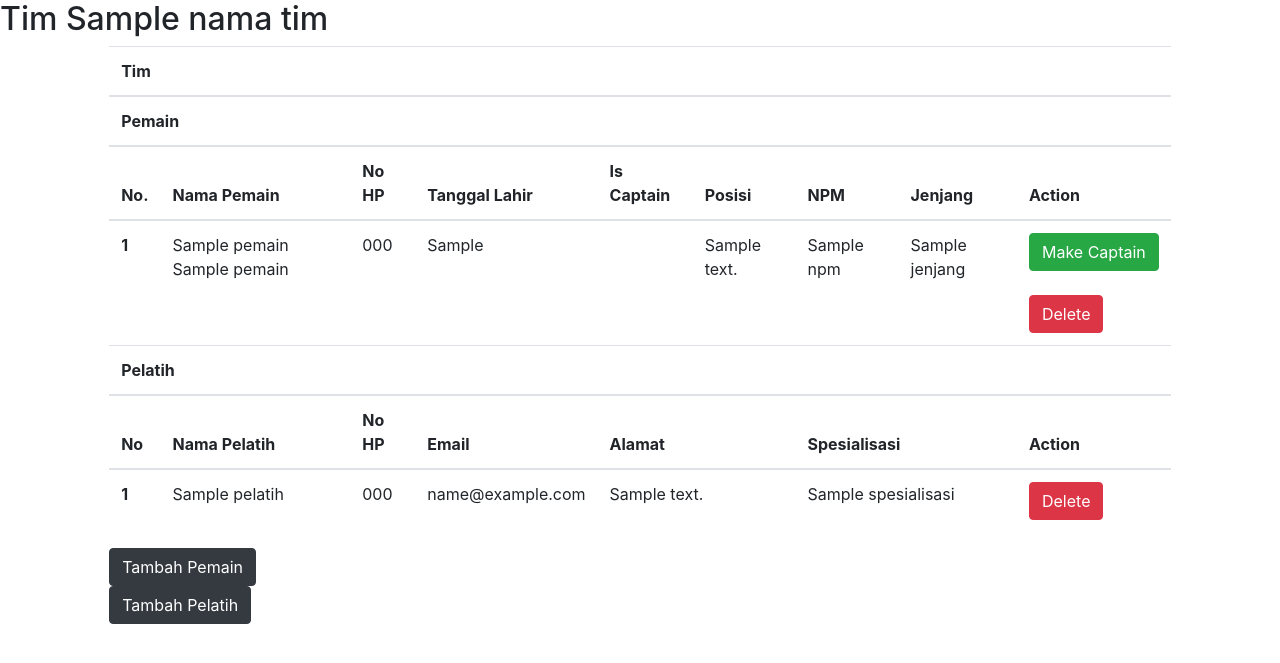
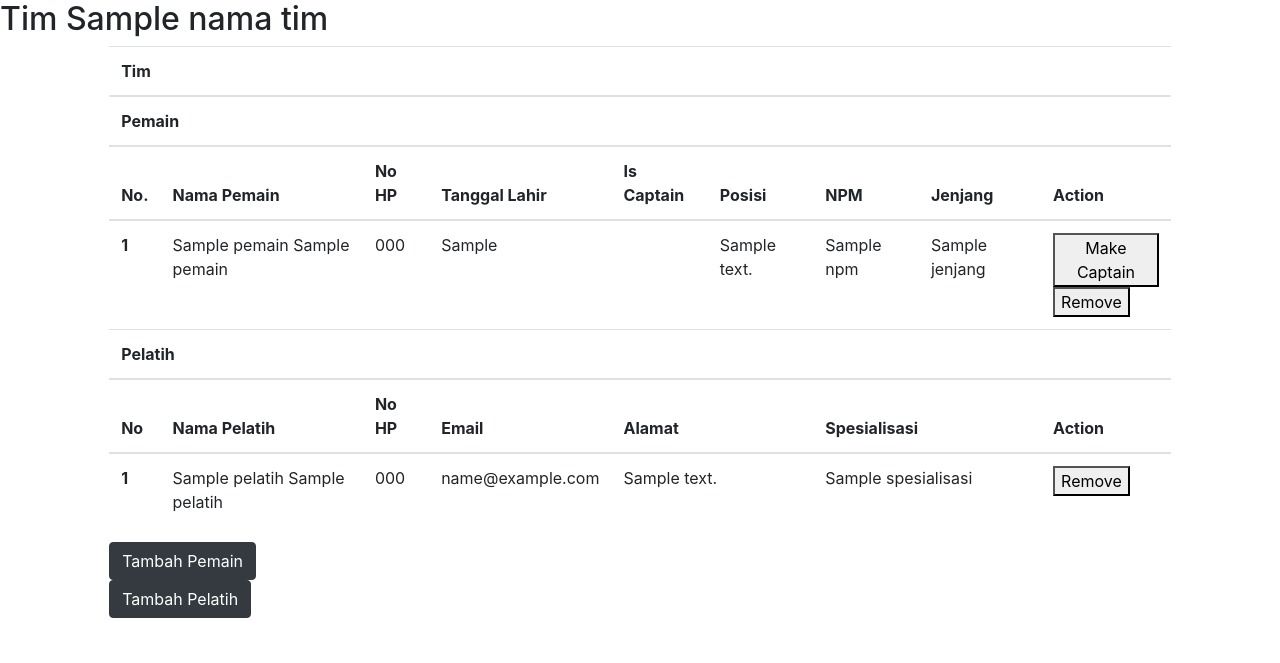
Before and after one commit to basdoot-4/tk-sepakbola, a Django app: template trigger_1/templates/kelolaTim.html in a window 1280 px wide. Shown: the part 76-739 px from the top of the page. Run offline with Django 4.2, Linux system fonts and the light colour scheme; the template is opened without the code that fills it: most values are stand-ins (such as "Sample title", 1, 10 or a date in 2020); some libraries are stand-ins or nearby versions.

Commit message:
alifismady: fix things and errors, not done

```diff
--- a/templates/navbar-manajer.html
+++ b/templates/navbar-manajer.html
@@ -7,7 +7,7 @@
             <a class="nav-link" href="#">Dashboard</a>
         </li>
         <li class="nav-item navbar-li">
-            <a class="nav-link" href="#">Kelola Tim</a>
+            <a class="nav-link" href="/kelola-tim">Kelola Tim</a>
         </li>
         <li class="nav-item navbar-li">
             <a class="nav-link" href="#">Reservasi Stadium</a>
--- a/trigger_1/templates/daftarPemainDanPelatih.html
+++ b/trigger_1/templates/daftarPemainDanPelatih.html
@@ -11,7 +11,7 @@
 <div class="container mt-5">
     <h2 style="text-align: center; margin-bottom: 75px;">Tim {{ nama_tim }}</h2>
     <h2 style="text-align: center; margin-bottom: 50px;">Daftar Pemain</h2>
-    <form method="POST" action="{% url 'submit_pemain' %}">
+    <form method="POST" action="{% url 'trigger_1:submit_pemain' %}">
         <div class="mb-3">
             <div class="row">
                 <div class="col-4">
@@ -33,7 +33,7 @@
     </form>
 
     <h2 style="text-align: center; margin-bottom: 50px;">Daftar Pelatih</h2>
-    <form method="POST" action="{% url 'submit_pelatih' %}">
+    <form method="POST" action="{% url 'trigger_1:submit_pelatih' %}">
         <div class="mb-3">
             <div class="row">
                 <div class="col-4">
--- a/trigger_1/templates/kelolaTim.html
+++ b/trigger_1/templates/kelolaTim.html
@@ -45,10 +45,21 @@
           <td>{{ pemain.npm }}</td>
           <td>{{ pemain.jenjang }}</td>
           <td>
-            <a href="{% url 'make_captain' pemain.id_pemain %}" class="btn btn-success">Make Captain</a>
-            <br />
-            <br />
-            <a href="{% url 'delete_player' pemain.id_pemain %}" class="btn btn-danger">Delete</a>
+            {% if pemain.is_captain %}
+            <form action="{% url 'trigger_1:remove_player' pemain.id_pemain %}" method="POST">
+              {% csrf_token %}
+              <button type="submit">Remove</button>
+            </form>
+            {% else %}
+            <form action="{% url 'trigger_1:make_captain' pemain.id_pemain %}" method="POST">
+              {% csrf_token %}
+              <button type="submit">Make Captain</button>
+            </form>
+            <form action="{% url 'trigger_1:remove_player' pemain.id_pemain %}" method="POST">
+              {% csrf_token %}
+              <button type="submit">Remove</button>
+            </form>
+            {% endif %}
           </td>
         </tr>
         {% endfor %}
@@ -71,20 +82,20 @@
         {% for pelatih in list_pelatih %}
         <tr>
           <th scope="row">{{ forloop.counter }}</th>
-          <td>{{ pelatih.nama_tim }}</td>
+          <td>{{ pelatih.nama_depan }} {{ pelatih.nama_belakang}}</td>
           <td>{{ pelatih.nomor_hp }}</td>
           <td>{{ pelatih.email }}</td>
           <td colspan="2">{{ pelatih.alamat }}</td>
           <td colspan="2">{{ pelatih.spesialisasi }}</td>
           <td>
-            <a href="{% url 'delete_coach' pelatih.id_pelatih %}" class="btn btn-danger">Delete</a>
+            <button>Remove</button>
           </td>
         </tr>
         {% endfor %}
       </tbody>
     </table>
 
-    <button class="btn btn-dark">Tambah Pemain</button>
+    <button class="btn btn-dark" href="/daftar-pemain-pelatih">Tambah Pemain</button>
     <br />
     <button class="btn btn-dark">Tambah Pelatih</button>
     <br>
--- a/trigger_1/urls.py
+++ b/trigger_1/urls.py
@@ -4,12 +4,12 @@ from trigger_1.views import *
 app_name = 'trigger_1'
 
 urlpatterns = [
-    path('daftar-tim', daftarTim, name='daftar-tim'),
-    path('kelola-tim',kelola_tim, name='kelola-tim'),
-    path('daftar-pemain-pelatih',daftar_pemain_pelatih, name='daftar-pemain-pelatih'),
-    path('make-captain/<int:id_pemain>/',make_captain, name='make_captain'),
-    path('remove_player/<int:id_pemain>/',remove_player, name='remove_player'),
-    path('remove_coach/<int:id_pelatih>/',remove_coach,name='remove_coach'),
+    path('daftar-tim/', daftarTim, name='daftar-tim'),
+    path('kelola-tim/',kelola_tim, name='kelola-tim'),
+    path('daftar-pemain-pelatih/',daftar_pemain_pelatih, name='daftar-pemain-pelatih'),
+    path('make-captain/<uuid:id_pemain>',make_captain, name='make_captain'),
+    path('remove_player/<uuid:id_pemain>',remove_player, name='remove_player'),
+    path('remove_coach/<uuid:id_pelatih>',remove_coach,name='remove_coach'),
     path('submit-pemain/', submit_pemain, name='submit_pemain'),
     path('submit-pelatih/', submit_pelatih, name='submit_pelatih'),
 ]
```
Also changed, not shown: trigger_1/views.py (+14 -6 lines).
